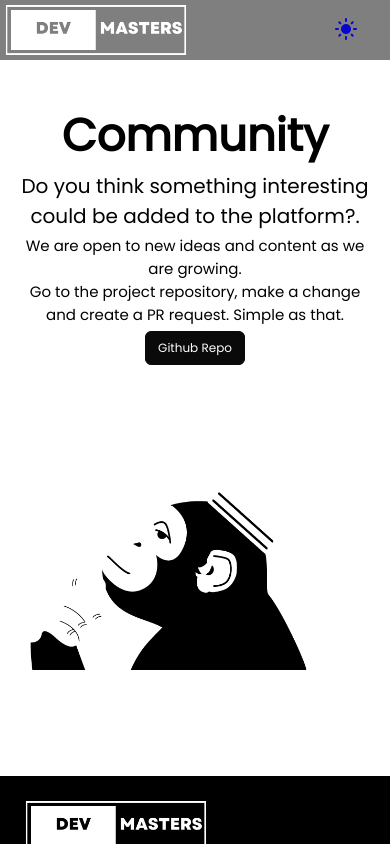
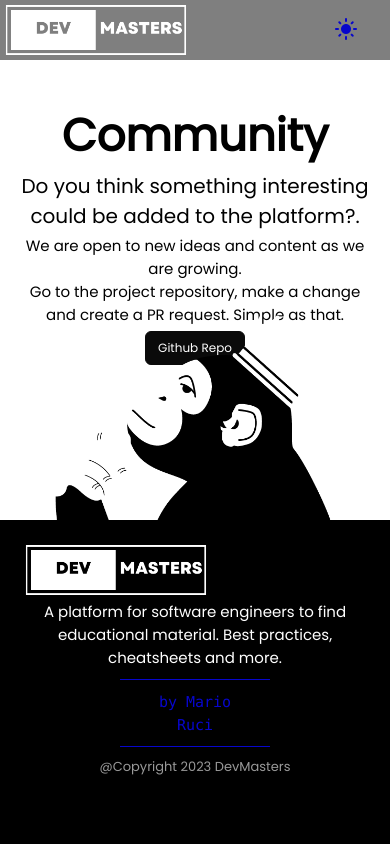
Before and after one commit to MRmarioruci/DevMasters, a React (Create React App) app in the folder client/: page /1 in a window 390 px wide. Built offline with nearby package versions, Linux system fonts and the light colour scheme; no server answers.

Commit message:
feature: modified the community.scss file

```diff
--- a/client/src/scss/pages/Community.scss
+++ b/client/src/scss/pages/Community.scss
@@ -9,47 +9,30 @@
 	backdrop-filter: blur(12px);
 	padding: 100px 20px;
 	text-align: center;
-	position: relative; /* Add this to make sure absolute positioning works */
+	position: relative;
+}
 
-	/* Adjust the monkey position for mobile */
 .community__monkey {
 	width: 300px;
+	height: auto;
 	position: absolute;
 	right: 0;
 	bottom: -10px;
+
 }
 
-	/* Media query for smaller screens (e.g., phones) */
 @media screen and (max-width: 768px) {
-		.community__monkey {
-			position: static; /* Change position to static for it to appear below .community */
-			margin-top: 10 px; /* Add margin or adjust as needed */
-		}
-	}
+	.community {
+		padding-bottom: 150px;
+		position: relative;
 	}
 
+	.community__monkey {
+		position: absolute;
+		right: 50%;
+		transform: translateX(50%);
+		bottom: -10px;
 
+	}
 
-// @import "../partials/vars";
-
-// .community {
-// 	width: 100%;
-// 	display: flex;
-// 	flex-direction: column;
-// 	background-color: var(--textColor);
-// 	color: var(--background);
-// 	backdrop-filter: blur(12px);
-// 	padding: 100px 20px;
-// 	text-align: center;
-
-// 	.community__monkey {
-// 		width: 300px;
-// 		position: absolute;
-// 		right: 0;
-// 		bottom:-10px;
-
-// 		.main__header-rightLottie{
-// 			width: 100%;
-// 		}
-// 	}
-// }
+}
```
Lines whose indentation alone changed are shown as unchanged.
